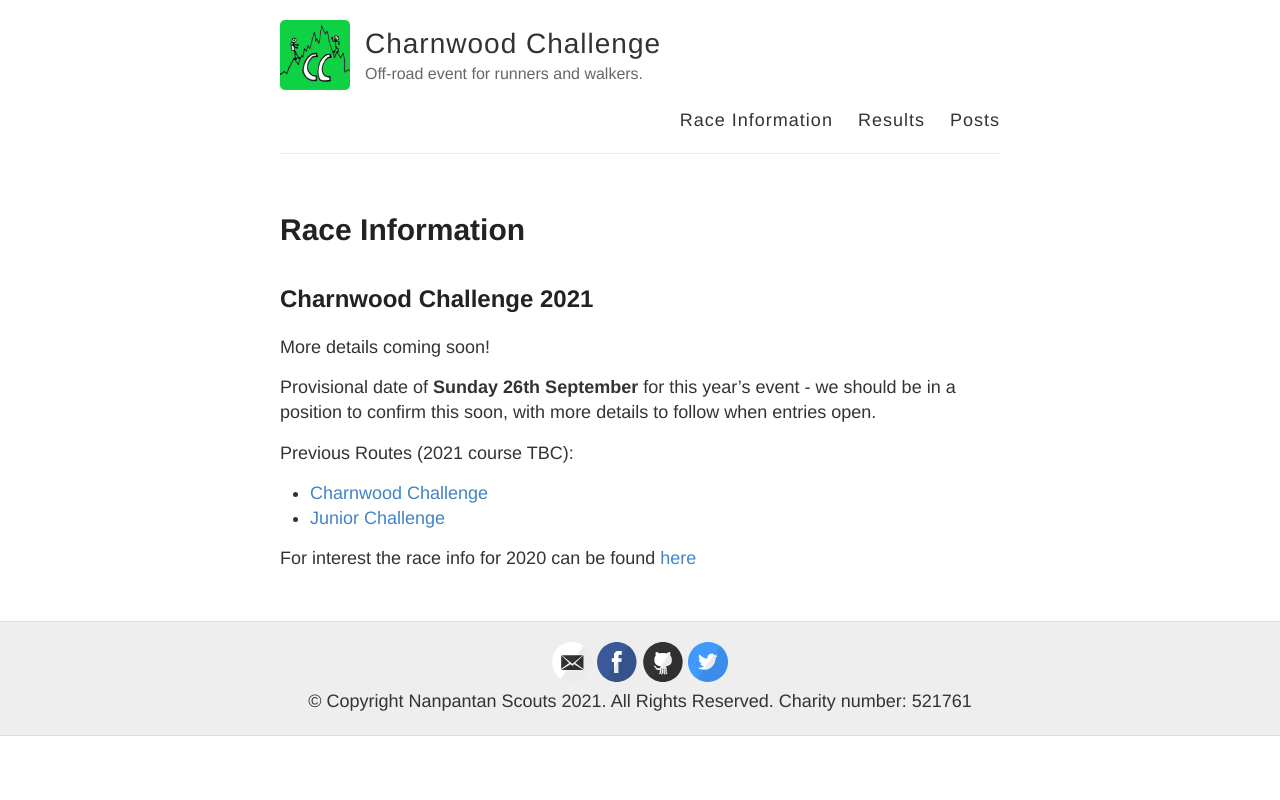
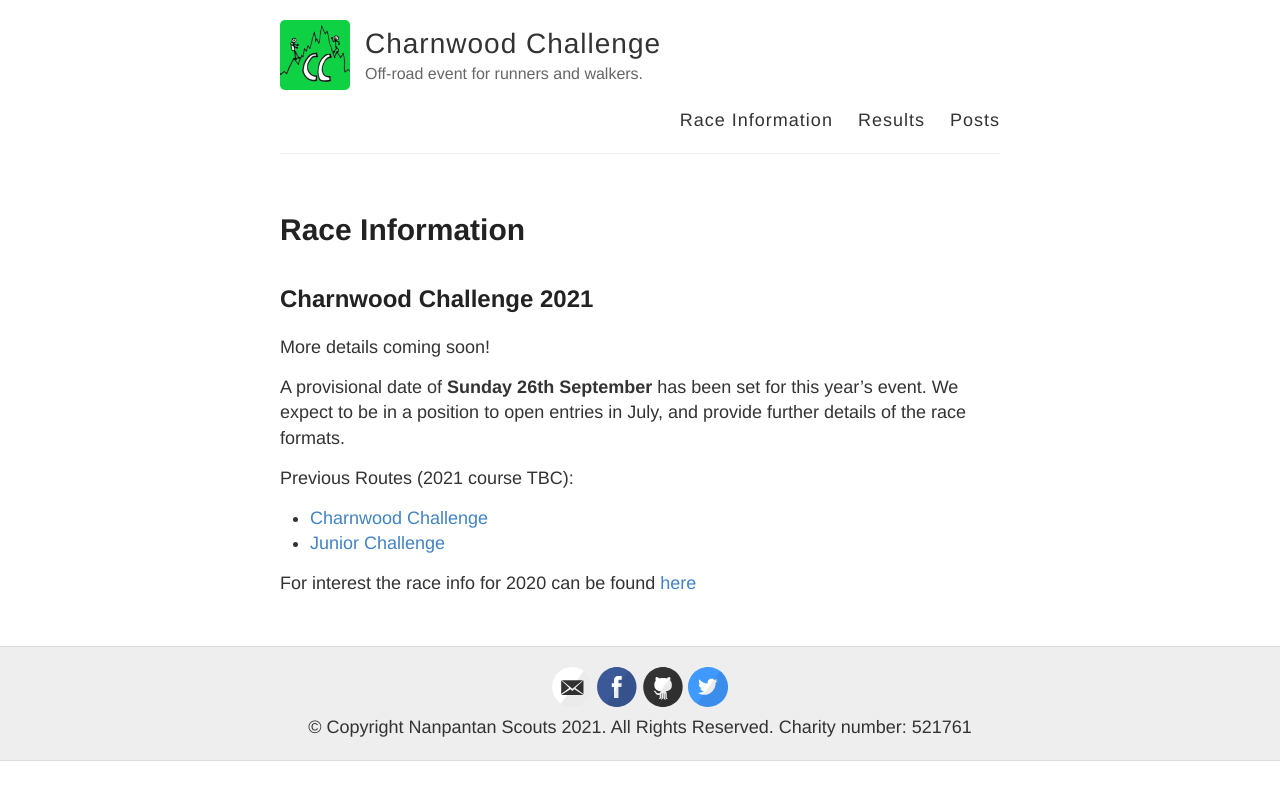
Before and after one commit to Charnwood-Challenge/Charnwood-Challenge.github.io, a Jekyll site: the page built from raceinformation.md, in a window 1280 px wide. Shown: the top 800 px of the page. Built offline with Jekyll 4.4.1, drawn with Linux system fonts in a browser that asks for light colours.

Commit message:
Update raceinformation.md

```diff
--- a/raceinformation.md
+++ b/raceinformation.md
@@ -7,7 +7,9 @@
 
 More details coming soon!
 
-Provisional date of **Sunday 26th September** for this year's event - we should be in a position to confirm this soon, with more details to follow when entries open.
+A provisional date of **Sunday 26th September** has been set for this year's event.
+We expect to be in a position to open entries in July, and provide further details of the race formats.
+
 
 Previous Routes (2021 course TBC):
 
```
